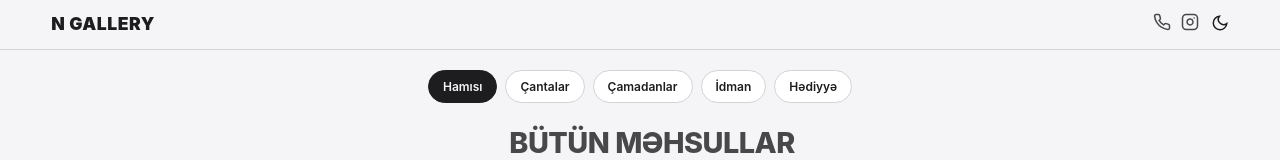
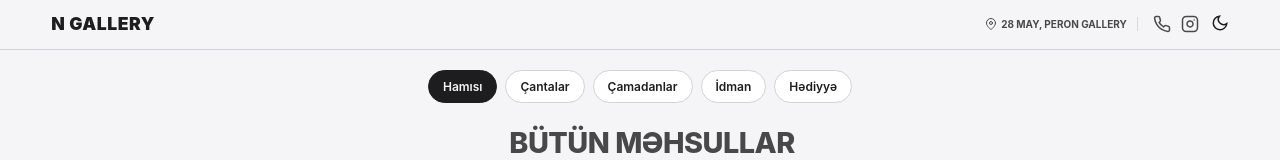
Before and after one commit to rustamovali0/n-gallery, a plain HTML site: page index.html in a window 1280 px wide. Shown: the top 160 px of the page. Drawn offline with Linux system fonts and the light colour scheme.

Commit message:
Enhance social links and add address link styling
Updated social links styling and added address link.

```diff
--- a/index.html
+++ b/index.html
@@ -61,10 +61,31 @@
 
         .nav-controls { display: flex; align-items: center; gap: 12px; }
         .social-links { display: flex; align-items: center; gap: 10px; }
-        .social-links a { color: var(--text-primary); opacity: 0.8; transition: opacity 0.2s; }
+        .social-links a { color: var(--text-primary); opacity: 0.8; transition: opacity 0.2s; display: flex; align-items: center; text-decoration: none; }
         .social-links svg { width: 18px; height: 18px; }
 
-        /* --- CATEGORIES (Centered & Mobile Fluid) --- */
+        .address-link {
+            display: flex;
+            align-items: center;
+            gap: 4px;
+            font-size: 10px;
+            font-weight: 700;
+            color: var(--text-primary);
+            text-decoration: none;
+            opacity: 0.8;
+            border-right: 1px solid var(--border-color);
+            padding-right: 10px;
+            margin-right: 5px;
+            transition: opacity 0.2s;
+        }
+        .address-link:hover { opacity: 1; }
+        .address-link svg { width: 12px; height: 12px; }
+
+        @media (max-width: 480px) {
+            .address-link { display: none; }
+        }
+
+        /* --- CATEGORIES --- */
         .category-nav-wrapper {
             width: 100%;
             overflow: hidden;
@@ -118,7 +139,7 @@
             .section-title { text-align: center; font-size: 1.8rem; }
         }
 
-        /* --- PRODUCT GRID (2 Columns Mobile, Multi Desktop) --- */
+        /* --- PRODUCT GRID --- */
         .product-grid {
             display: grid;
             grid-template-columns: repeat(2, 1fr);
@@ -221,6 +242,10 @@
         <div class="logo-container" onclick="location.reload()">N GALLERY</div>
         <div class="nav-controls">
             <div class="social-links">
+                <a href="https://maps.google.com/?q=28+May+Peron+Gallery" target="_blank" class="address-link">
+                    <svg viewBox="0 0 24 24" fill="none" stroke="currentColor" stroke-width="2" stroke-linecap="round" stroke-linejoin="round"><path d="M21 10c0 7-9 13-9 13s-9-6-9-13a9 9 0 0 1 18 0z"></path><circle cx="12" cy="10" r="3"></circle></svg>
+                    28 MAY, PERON GALLERY
+                </a>
                 <a href="tel:0777555450"><svg viewBox="0 0 24 24" fill="none" stroke="currentColor" stroke-width="2" stroke-linecap="round" stroke-linejoin="round"><path d="M22 16.92v3a2 2 0 0 1-2.18 2 19.79 19.79 0 0 1-8.63-3.07 19.5 19.5 0 0 1-6-6 19.79 19.79 0 0 1-3.07-8.67A2 2 0 0 1 4.11 2h3a2 2 0 0 1 2 1.72 12.84 12.84 0 0 0 .7 2.81 2 2 0 0 1-.45 2.11L8.09 9.91a16 16 0 0 0 6 6l1.27-1.27a2 2 0 0 1 2.11-.45 12.84 12.84 0 0 0 2.81.7A2 2 0 0 1 22 16.92z"></path></svg></a>
                 <a href="https://www.instagram.com/n_gallery_/" target="_blank"><svg viewBox="0 0 24 24" fill="none" stroke="currentColor" stroke-width="2" stroke-linecap="round" stroke-linejoin="round"><rect x="2" y="2" width="20" height="20" rx="5" ry="5"></rect><path d="M16 11.37A4 4 0 1 1 12.63 8 4 4 0 0 1 16 11.37z"></path><line x1="17.5" y1="6.5" x2="17.51" y2="6.5"></line></svg></a>
             </div>
@@ -266,18 +291,11 @@
     </div>
 
     <script>
-        /**
-         * GITHUB ŞƏKİL TƏLİMATI:
-         * 1. Şəkillərinizi GitHub repozitoriyanıza yükləyin.
-         * 2. Şəklin üzərinə klikləyib "Download" və ya "Raw" düyməsini basın.
-         * 3. Açılan linki (məs: https://raw.githubusercontent.com/istifadeci/repo/main/img.jpg) aşağıdakı massivdə "image" hissəsinə qoyun.
-         */
         const products = [
             { id: 1, category: 'canta', name: "Dəri Əl Çantası", price: 45, color: "Qara", image: "https://raw.githubusercontent.com/istifadeci_adiniz/repo_adiniz/main/canta1.jpg" },
             { id: 2, category: 'canta', name: "Gündəlik Bel Çantası", price: 35, color: "Qəhvəyi", image: "https://raw.githubusercontent.com/istifadeci_adiniz/repo_adiniz/main/canta2.jpg" },
             { id: 3, category: 'camadan', name: "Səyahət Çamadanı", price: 120, color: "Gümüşü", image: "https://raw.githubusercontent.com/istifadeci_adiniz/repo_adiniz/main/camadan1.jpg" },
             { id: 4, category: 'camadan', name: "Kabin Çamadanı", price: 85, color: "Göy", image: "https://raw.githubusercontent.com/istifadeci_adiniz/repo_adiniz/main/camadan2.jpg" }
-            // Digər məhsulları bura əlavə edin...
         ];
 
         let cart = [];
```
